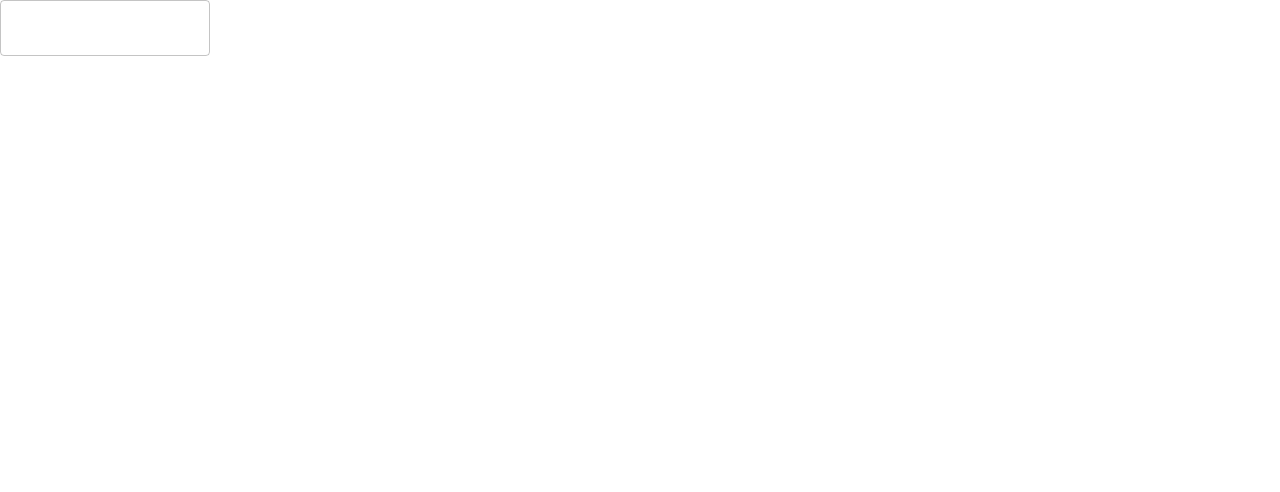
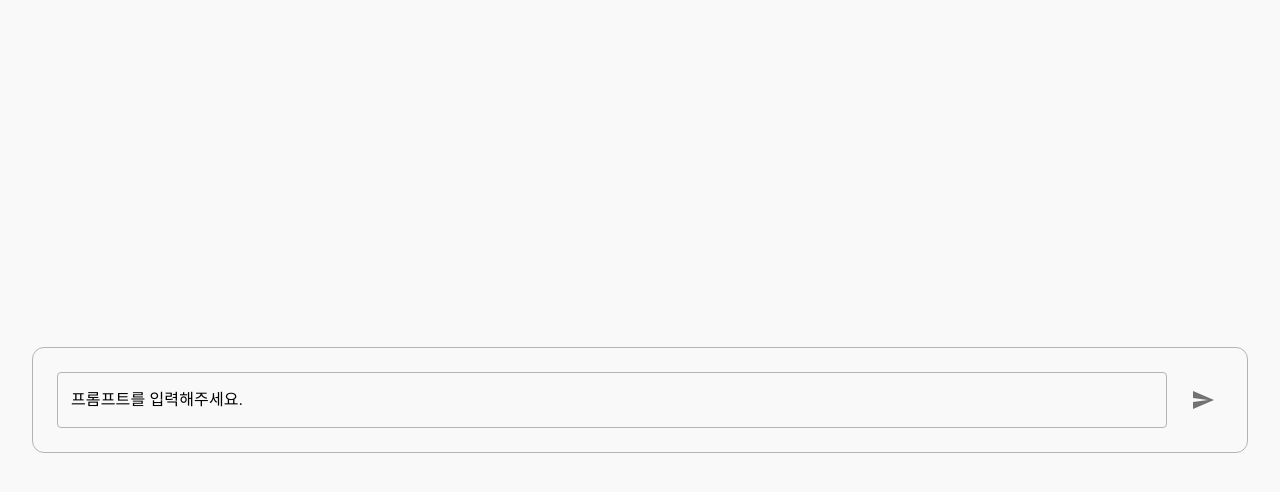
Before and after one commit to bbbjihan/chat-bot-practice, a React (Vite) app: page / in a window 1280 px wide. Shown: the top 492 px of the page. Built offline with nearby package versions, Linux system fonts and the light colour scheme.

Commit message:
design: 초기 레이아웃 설정, 컴포넌트 디렉토리 구조 수정

```diff
--- a/package.json
+++ b/package.json
@@ -12,6 +12,7 @@
   "dependencies": {
     "@emotion/react": "^11.13.3",
     "@emotion/styled": "^11.13.0",
+    "@mui/icons-material": "^6.1.7",
     "@mui/material": "^6.1.7",
     "openai": "^4.72.0",
     "react": "^18.3.1",
--- /dev/null
+++ b/src/components/Chat/ChatInput/index.tsx
@@ -0,0 +1,79 @@
+import SendIcon from "@mui/icons-material/Send";
+import { Box, IconButton, TextField } from "@mui/material";
+import React from "react";
+import useChat from "../useChat";
+
+type Props = ReturnType<typeof useChat>["chatInputProps"];
+const ChatInput = ({
+  chatUserInput,
+  handleChatUserInput,
+  isChatHistoryEmpty,
+}: Props) => {
+  return (
+    <Box
+      component={isChatHistoryEmpty ? "div" : React.Fragment}
+      sx={{
+        width: "100%",
+        ...(isChatHistoryEmpty
+          ? {
+              minHeight: "100dvh",
+              display: "flex",
+              justifyContent: "center",
+              alignItems: "center",
+            }
+          : {}),
+      }}
+    >
+      <Box
+        sx={(theme) => ({
+          width: "100%",
+          border: "1px solid #b4b4b4",
+          display: "flex",
+          justifyContent: "space-between",
+          alignItems: "center",
+          mx: theme.spacing(4),
+          p: theme.spacing(3),
+          gap: theme.spacing(2),
+          borderRadius: 3,
+          transition: "all 0.2 ease",
+        })}
+      >
+        <TextField
+          fullWidth
+          value={chatUserInput}
+          onChange={handleChatUserInput}
+          variant="outlined"
+          multiline
+          label="프롬프트를 입력해주세요."
+          sx={{
+            "& label": {
+              color: "black",
+            },
+            "& label.Mui-focused": {
+              color: "black",
+            },
+            "& .MuiInput-underline:after": {
+              borderBottomColor: "#9b9b9b",
+            },
+            "& .MuiOutlinedInput-root": {
+              "& fieldset": {
+                borderColor: "#b4b4b4",
+              },
+              "&:hover fieldset": {
+                borderColor: "#b4b4b4",
+              },
+              "&.Mui-focused fieldset": {
+                borderColor: "#9b9b9b",
+              },
+            },
+          }}
+        />
+        <IconButton sx={{ height: "100%" }}>
+          <SendIcon />
+        </IconButton>
+      </Box>
+    </Box>
+  );
+};
+
+export default ChatInput;
--- a/src/pages/MainPage/Chat/useChat.ts
+++ b/src/components/Chat/useChat.ts
@@ -10,13 +10,14 @@ const useChat = () => {
     resetChatUserInput();
   };
 
+  const isChatHistoryEmpty = chatHistories.length === 0;
   const chatInputProps = {
     chatUserInput,
     handleChatUserInput,
     submitChatUserInput,
+    isChatHistoryEmpty,
   };
-
-  const chatHistoryProps = { chatHistories };
+  const chatHistoryProps = { chatHistories, isChatHistoryEmpty };
 
   return { chatInputProps, chatHistoryProps };
 };
--- a/src/components/CustomInput/index.tsx
+++ /dev/null
@@ -1,10 +0,0 @@
-import { OutlinedTextFieldProps, TextField } from "@mui/material";
-
-interface Props extends OutlinedTextFieldProps {
-  temp?: string;
-}
-const CustomInput = ({ temp, ...props }: Props) => {
-  return <TextField {...props} />;
-};
-
-export default CustomInput;
--- a/src/index.css
+++ b/src/index.css
@@ -1,13 +1,15 @@
-:root {
+#root {
+  width: 100%;
+  min-height: 100dvh;
   font-family: Inter, system-ui, Avenir, Helvetica, Arial, sans-serif;
   line-height: 1.5;
   font-weight: 400;
 
   -webkit-font-smoothing: antialiased;
   -moz-osx-font-smoothing: grayscale;
+  background-color: #f9f9f9;
 }
 
 body {
   margin: 0;
-  min-height: 100dvh;
 }
--- a/src/pages/MainPage/Chat/ChatInput/index.tsx
+++ /dev/null
@@ -1,18 +0,0 @@
-import CustomInput from "@/components/CustomInput";
-import useChat from "../useChat";
-
-type Props = ReturnType<typeof useChat>["chatInputProps"];
-const ChatInput = ({ chatUserInput, handleChatUserInput }: Props) => {
-  return (
-    <>
-      <CustomInput
-        value={chatUserInput}
-        onChange={handleChatUserInput}
-        variant="outlined"
-        multiline
-      />
-    </>
-  );
-};
-
-export default ChatInput;
--- a/src/pages/MainPage/index.tsx
+++ b/src/pages/MainPage/index.tsx
@@ -1,11 +1,10 @@
-import { Box } from "@mui/material";
-import Chat from "./Chat";
+import Chat from "@/components/Chat";
 
 const MainPage = () => {
   return (
-    <Box>
+    <>
       <Chat />
-    </Box>
+    </>
   );
 };
 
```
Also changed, not shown: src/components/Chat/ChatHistory/index.tsx (renamed from src/pages/MainPage/Chat/ChatHistory/index.tsx), src/components/Chat/ChatHistory/useChatHistory.ts (renamed from src/pages/MainPage/Chat/ChatHistory/useChatHistory.ts), src/components/Chat/ChatInput/useChatInput.ts (renamed from src/pages/MainPage/Chat/ChatInput/useChatInput.ts), src/components/Chat/index.tsx (renamed from src/pages/MainPage/Chat/index.tsx), 1 other file (tests, documents, lock files or other folders).
